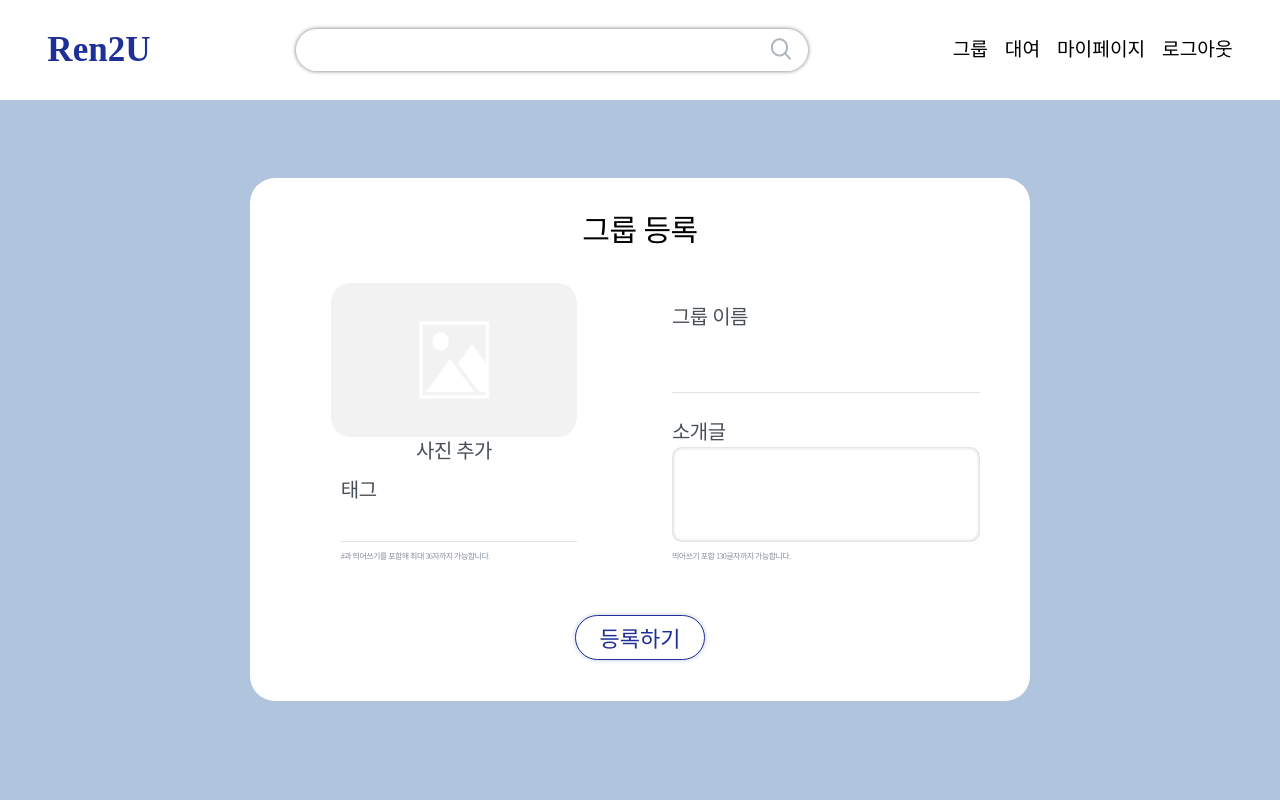
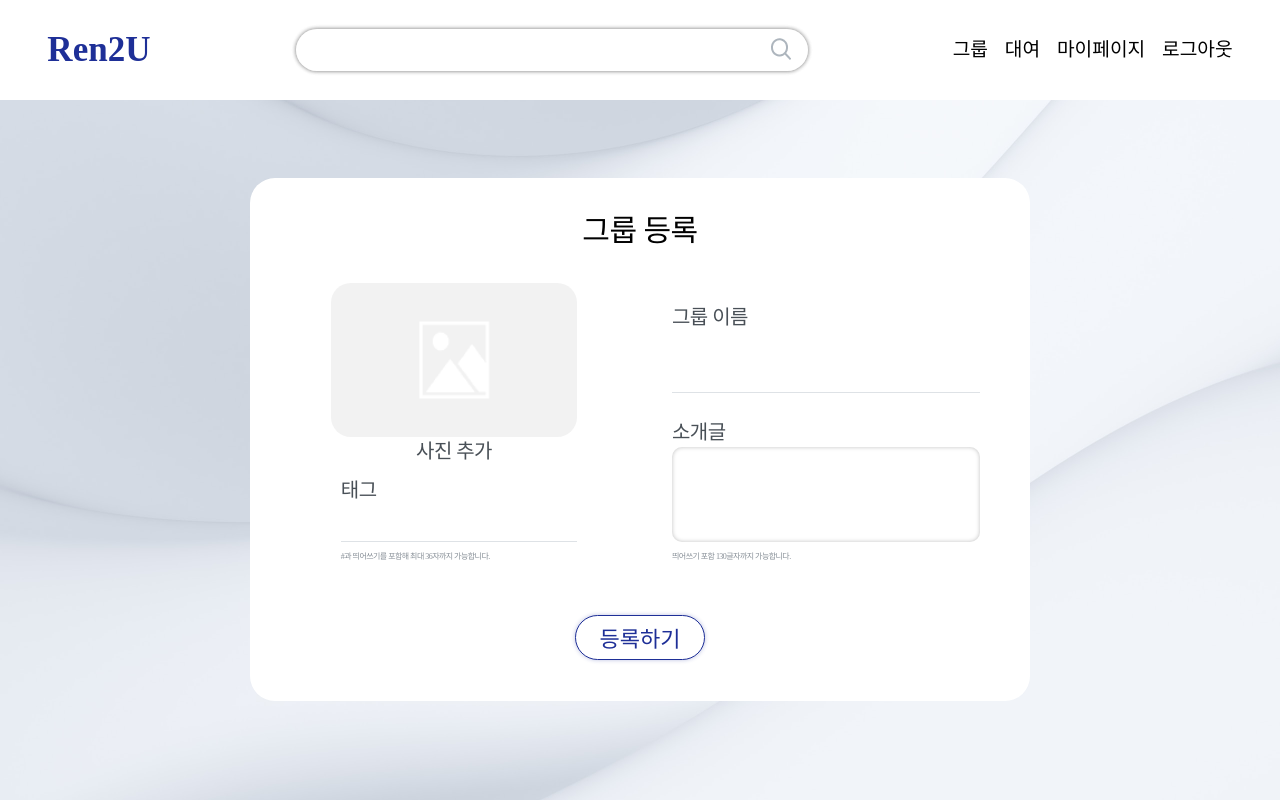
Before and after one commit to paranArena/RTU-Web, a Next.js app: page /addGroup in a window 1280 px wide. Built offline with nearby package versions, Linux system fonts and the light colour scheme; no server answers.

Commit message:
style: modify addGroup Page background image

```diff
--- a/styles/pages/addGroupPage.module.css
+++ b/styles/pages/addGroupPage.module.css
@@ -10,7 +10,7 @@
 
 .innerContainer{
     margin-top : 19.9090909091vh;
-    background-color: lightsteelblue;
+    background-image: url("/images/bg/Groupbackground.png") ;
     width : 100%;
     height : 100%;
     display: flex;
```
